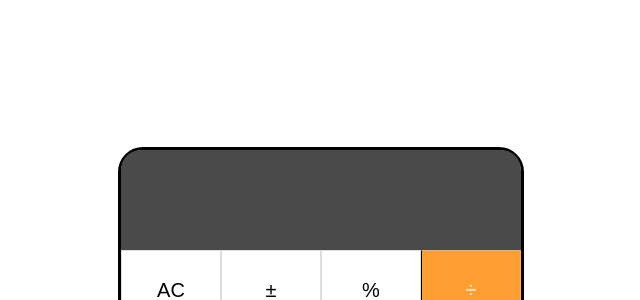
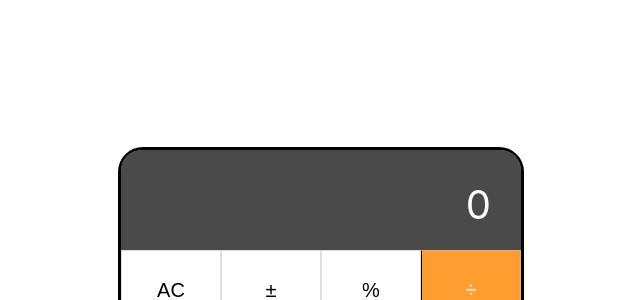
Before and after one commit to elasfarc/math-magicians, a React (Create React App) app: page / in a window 1280 px wide. Shown: the top 300 px of the page, without its empty margins (319-959 px from the left). Built offline with nearby package versions, Linux system fonts and the light colour scheme.

Commit message:
Update the Screen during operations

```diff
--- a/src/components/Calculator/Calculator.js
+++ b/src/components/Calculator/Calculator.js
@@ -15,17 +15,31 @@ export default class Calculator extends React.Component {
       operation: null,
     };
     this.handleBtnClick = this.handleBtnClick.bind(this);
+    this.display = this.display.bind(this);
   }
 
   handleBtnClick(buttonName) {
     this.setState((state) => calculate(state, buttonName));
   }
 
+  display() {
+    const { total, next } = this.state;
+
+    if (total) {
+      if (next) return next;
+      return total;
+    }
+    if (next) {
+      if (next === '0') return '0';
+      return next;
+    }
+    return '0';
+  }
+
   render() {
-    const { total } = this.state;
     return (
       <div className="calculator">
-        <Screen value={total} />
+        <Screen value={this.display()} />
         <CalculatorBtns handleBtnClick={this.handleBtnClick} />
       </div>
     );
```
